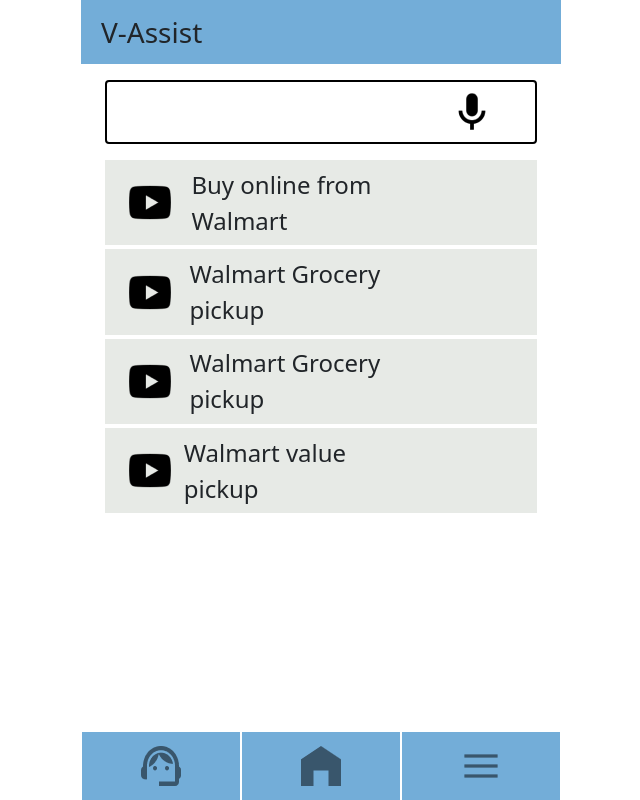
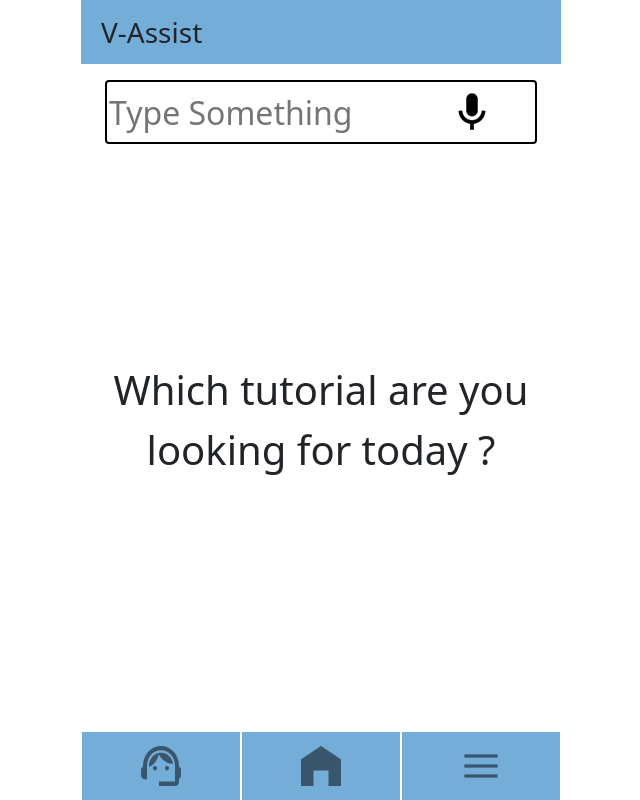
Before and after one commit to guptavashisht24/dp-hci, a React (Create React App) app: page /session in a window 1280 px wide. Shown: the whole page, without its empty margins (319-959 px from the left). Built offline with nearby package versions, Linux system fonts and the light colour scheme.

Commit message:
add tutorials page

```diff
--- a/src/Data/data2.json
+++ b/src/Data/data2.json
@@ -1,60 +1,60 @@
 {
-    "Walmart":{
+    "walmart":{
         "videourl":[
             { "title" : "Order Online", "link" : "https://www.youtube.com/watch?v=-QWyPzTa6wI"},
             { "title" : "Order Online", "link" : "https://www.youtube.com/watch?v=igkXVf9JGDE"},
             { "title" : "Order Online", "link" : "https://www.youtube.com/watch?v=XQAu0duhI8k"}
         ]
     },
-    "Target":{
+    "target":{
         "videourl":[
            { "title" : "Order Online", "link" : "https://www.youtube.com/watch?v=6H4-HYQ3_9M"},
            { "title" : "Order Online", "link" : "https://www.youtube.com/watch?v=Vl38rbMlFe0"},
            { "title" : "Order Online", "link" : "https://www.youtube.com/watch?v=DFRHNhEmTZQ"}
         ]
     },
-    "Kroger":{
+    "kroger":{
         "videourl":[
             { "title" : "Order Online", "link" : "https://www.youtube.com/watch?v=agTdAM2YKic"},
             { "title" : "Order Online", "link" : "https://www.youtube.com/watch?v=KnrHMNcq8JQ"},
             { "title" : "Order Online", "link" : "https://www.youtube.com/watch?v=waXdFrn_yFQ"}
         ]
     },
-    "Tom Thumb":{
+    "tom thumb":{
         "videourl":[
             { "title" : "Order Online", "link" : "https://www.youtube.com/watch?v=Z5bco_CLM20"},
             { "title" : "Order Online", "link" : "https://www.youtube.com/watch?v=hiXk01mMgCo"}
         ]
     },
 
-    "CVS Pharmacy":{
+    "cvs pharmacy":{
         "videourl":[
             { "title" : "Order Online", "link" : "https://www.youtube.com/watch?v=ei4tpvDLSFk"},
             { "title" : "Order Online", "link" : "https://www.youtube.com/watch?v=GV0uLhZDBfo"},
             { "title" : "Order Online", "link" : "https://www.youtube.com/watch?v=vpuceO0nepQ"}
         ]
     },
-    "Walgreens":{
+    "walgreens":{
         "videourl":[
             { "title" : "Order Online", "link" : "https://www.youtube.com/watch?v=yKx8Lr4IYRc"},
             { "title" : "Order Online", "link" : "https://www.youtube.com/watch?v=w8C97CgpbUk"},
             { "title" : "Order Online", "link" : "https://www.youtube.com/watch?v=ReVWxSIEL_w"}
         ]
     },
-    "Medscape":{
+    "medscape":{
         "videourl":[
             { "title" : "Order Online", "link" : "https://www.youtube.com/watch?v=YmNxIwCzixk"},
             { "title" : "Order Online", "link" : "https://www.youtube.com/watch?v=G1wO_8tHpsY"},
             { "title" : "Order Online", "link" : "https://www.youtube.com/watch?v=INWg0OZFCWA"}
         ]
     },
-    "HEB Pharmacy":{
+    "heb pharmacy":{
         "videourl":[
             { "title" : "Order Online", "link" : "https://www.youtube.com/watch?v=nRqLwhyvwJ8"},
             { "title" : "Order Online", "link" : "https://www.youtube.com/watch?v=NqhbJTzB328"}
         ]
     },
-    "Walmart Wellness":{
+    "walmart wellness":{
         "videourl":[
             { "title" : "Order Online", "link" : "https://www.youtube.com/watch?v=OTLrll1T_Ps"},
             { "title" : "Order Online", "link" : "https://www.youtube.com/watch?v=tY6cEjM8Mfw"},
@@ -62,93 +62,93 @@
         ]
     },
 
-    "Subway":{
+    "subway":{
         "videourl":[
             { "title" : "Order Online", "link" : "https://www.youtube.com/watch?v=Np7Gu9oT7qU"},
             { "title" : "Order Online", "link" : "https://www.youtube.com/watch?v=ECc03iR2SCw"},
             { "title" : "Order Online", "link" : "https://www.youtube.com/watch?v=DDGALI7D0Gs"}
         ]
     },
-    "Whataburger":{
+    "whataburger":{
         "videourl":[
             { "title" : "Order Online", "link" : "https://www.youtube.com/watch?v=dQTxo6y5fAs"},
             { "title" : "Order Online", "link" : "https://www.youtube.com/watch?v=4XiJkxGSl2M"}
         ]
     },
-    "Chickfila":{
+    "chickfila":{
         "videourl":[
             { "title" : "Order Online", "link" : "https://www.youtube.com/watch?v=IY54sRv7jEk"},
             { "title" : "Order Online", "link" : "https://www.youtube.com/watch?v=bKGw8HsNwL8"},
             { "title" : "Order Online", "link" : "https://www.youtube.com/shorts/aRruDQtWLOk"
 }        ]
     },
-    "Panda Express":{
+    "panda express":{
         "videourl":[
             { "title" : "Order Online", "link" : "https://www.youtube.com/watch?v=WQJAAJYrr3s"}
         ]
     },
-    "Pizza Hut":{
+    "pizza hut":{
         "videourl":[
             { "title" : "Order Online", "link" : "https://www.youtube.com/watch?v=GJz7YKiit3I"},
             { "title" : "Order Online", "link" : "https://www.youtube.com/watch?v=zZLDQ6tYUPk"}
         ]
     },
 
-    "Starbucks":{
+    "starbucks":{
         "videourl":[
             { "title" : "Order Online", "link" : "https://www.youtube.com/watch?v=5JPZOZPMn18"},
             { "title" : "Order Online", "link" : "https://www.youtube.com/watch?v=DghK5eiDpNA"},
             { "title" : "Order Online", "link" : "https://www.youtube.com/watch?v=EsZMG1XyrLA"}
         ]
     },
-    "Dunkin":{
+    "dunkin":{
         "videourl":[
             { "title" : "Order Online", "link" : "https://www.youtube.com/watch?v=shPGILdwu7M"},
             { "title" : "Order Online", "link" : "https://www.youtube.com/watch?v=EPdR3mhVQFc"},
             { "title" : "Order Online", "link" : "https://www.youtube.com/watch?v=j3KUBAiW07g"}
         ]
     },
-    "Joe Coffee":{
+    "joe coffee":{
         "videourl":[
             { "title" : "Order Online", "link" : "https://www.youtube.com/watch?v=AEGq1ePo794"},
             { "title" : "Order Online", "link" : "https://www.youtube.com/watch?v=_MZkmrA8oN0"},
             { "title" : "Order Online", "link" : "https://www.youtube.com/watch?v=YcKBG5G--9I"}
         ]
     },
-    "Dunn Brothers":{
+    "dunn brothers":{
         "videourl":[
             { "title" : "Order Online", "link" : "https://www.youtube.com/watch?v=QL7jfx22TyI"},
             { "title" : "Order Online", "link" : "https://www.youtube.com/watch?v=VX-uWBZoGQA"}
         ]
     },
 
-    "Chase":{
+    "chase":{
         "videourl":[
             { "title" : "Order Online", "link" : "https://www.youtube.com/watch?v=yIgV4ROD994"},
             { "title" : "Order Online", "link" : "https://www.youtube.com/watch?v=1ZgSwVwA0N8"},
             { "title" : "Order Online", "link" : "https://www.youtube.com/watch?v=jnikcYNAe68"}
         ]
     },
-    "Bank of America":{
+    "bank of america":{
         "videourl":[
             { "title" : "Order Online", "link" : "https://www.youtube.com/watch?v=-cGT_khFQsQ"},
             { "title" : "Order Online", "link" : "https://www.youtube.com/watch?v=2nQ0kyTH9AA"},
             { "title" : "Order Online", "link" : "https://www.youtube.com/watch?v=6PA5C02EOtQ"}
         ]
     },
-    "Wells Fargo":{
+    "wells fargo":{
         "videourl":[
             { "title" : "Order Online", "link" : "https://www.youtube.com/watch?v=sWXsx2vazsQ"},
             { "title" : "Order Online", "link" : "https://www.youtube.com/watch?v=9nwSOLgA6RU"},
             { "title" : "Order Online", "link" : "https://www.youtube.com/watch?v=hREsKzBV2g8"}
         ]
     },
-    "Bank of Texas":{
+    "bank of texas":{
         "videourl":[
             { "title" : "Order Online", "link" : "https://www.youtube.com/watch?v=h9K0vGKnWo4"}
         ]
     },
-    "Truist":{
+    "truist":{
         "videourl":[
             { "title" : "Order Online", "link" : "https://www.youtube.com/watch?v=E37CsoMgVMs"},
             { "title" : "Order Online", "link" : "https://www.youtube.com/watch?v=4TBzs4RbIiY"},
@@ -156,47 +156,47 @@
 }        ]
     },
 
-    "Instagram":{
+    "instagram":{
         "videourl":[
             { "title" : "Order Online", "link" : "https://www.youtube.com/watch?v=P1vtAZoMMuU"},
             { "title" : "Order Online", "link" : "https://www.youtube.com/watch?v=no55N1sHjT8"}
         ]
     },
-    "Whatsapp":{
+    "whatsapp":{
         "videourl":[
             { "title" : "Order Online", "link" : "https://www.youtube.com/watch?v=y3EdIiJeTXk"},
             { "title" : "Order Online", "link" : "https://www.youtube.com/watch?v=hY0ifh_j0yk"},
             { "title" : "Order Online", "link" : "https://www.youtube.com/watch?v=1j5yrurWKuw"}
         ]
     },
-    "Twitter":{
+    "twitter":{
         "videourl":[
             { "title" : "Order Online", "link" : "https://www.youtube.com/watch?v=nrSjS9647Fk"},
             { "title" : "Order Online", "link" : "https://www.youtube.com/watch?v=kVxE4bUaNMc"},
             { "title" : "Order Online", "link" : "https://www.youtube.com/watch?v=BwKwOyb62xs"}
         ]
     },
-    "Snapchat":{
+    "snapchat":{
         "videourl":[
             { "title" : "Order Online", "link" : "https://www.youtube.com/watch?v=SXoDXWLpbmQ"},
             { "title" : "Order Online", "link" : "https://www.youtube.com/watch?v=xDftwRZh0Qc"},
             { "title" : "Order Online", "link" : "https://www.youtube.com/watch?v=MeFwCIY232U"}
         ]
     },
-    "Youtube":{
+    "youtube":{
         "videourl":[
             { "title" : "Order Online", "link" : "https://www.youtube.com/watch?v=MeFwCIY232U"},
             { "title" : "Order Online", "link" : "https://www.youtube.com/watch?v=bs2odsqBBMM"}
         ]
     },
-    "Facebook":{
+    "facebook":{
         "videourl":[
             { "title" : "Order Online", "link" : "https://www.youtube.com/watch?v=8BGZgASN5vI"},
             { "title" : "Order Online", "link" : "https://www.youtube.com/watch?v=xu8rh9Ref4Y"},
             { "title" : "Order Online", "link" : "https://www.youtube.com/watch?v=Ho8ed-OC-34"}
         ]
     },
-    "Tik tok":{
+    "tik tok":{
         "videourl":[
             { "title" : "Order Online", "link" : "https://www.youtube.com/watch?v=fF4hsz_t8ko"},
             { "title" : "Order Online", "link" : "https://www.youtube.com/watch?v=rjjjlJw2cgM"},
@@ -204,45 +204,45 @@
         ]
     },
 
-    "Uber":{
+    "uber":{
         "videourl":[
             { "title" : "Order Online", "link" : "https://www.youtube.com/watch?v=kZp-d-25Qg0"},
             { "title" : "Order Online", "link" : "https://www.youtube.com/watch?v=IPxoItZ7kPk"}
         ]
     },
-    "Lyft":{
+    "lyft":{
         "videourl":[
             { "title" : "Order Online", "link" : "https://www.youtube.com/watch?v=HobCUu4WViQ"},
             { "title" : "Order Online", "link" : "https://www.youtube.com/watch?v=NKYlr8UjYb0"},
             { "title" : "Order Online", "link" : "https://www.youtube.com/watch?v=RvA62g6HWD8"}
         ]
     },
-    "Hitch":{
+    "hitch":{
         "videourl":[
             { "title" : "Order Online", "link" : "https://www.youtube.com/watch?v=knb3YuwjGfw"},
             { "title" : "Order Online", "link" : "https://www.youtube.com/watch?v=gxvboq3urN0"}
         ]
     },
-    "Greyhound":{
+    "greyhound":{
         "videourl":[
             { "title" : "Order Online", "link" : "https://www.youtube.com/watch?v=9FpkVYAlYy0"}
         ]
     },
-    "Redbus":{
+    "redbus":{
         "videourl":[
             { "title" : "Order Online", "link" : "https://www.youtube.com/watch?v=YREsNWgCT7U"},
             { "title" : "Order Online", "link" : "https://www.youtube.com/watch?v=v-cdTw2IXhk"}
         ]
     },
 
-    "Amazon":{
+    "amazon":{
         "videourl":[
             { "title" : "Order Online", "link" : "https://www.youtube.com/watch?v=vhpC4m61w-o"},
             { "title" : "Order Online", "link" : "https://www.youtube.com/watch?v=3P4bK1zSmR0"},
             { "title" : "Order Online", "link" : "https://www.youtube.com/watch?v=NGdgSJPs9Wo"}
         ]
     },
-    "Bestbuy":{
+    "bestbuy":{
         "videourl":[
             { "title" : "Order Online", "link" : "https://www.youtube.com/watch?v=aY6mxVjUSFU"},
             { "title" : "Order Online", "link" : "https://www.youtube.com/watch?v=eWAqImWB1ks"}
@@ -255,18 +255,17 @@
             { "title" : "Order Online", "link" : "https://www.youtube.com/watch?v=x0mEnR10Zuo"}
         ]
     },
-    "Costco":{
+    "costco":{
         "videourl":[
             { "title" : "Order Online", "link" : "https://www.youtube.com/watch?v=XwLQ_Tenk-k"},
             { "title" : "Order Online", "link" : "https://www.youtube.com/watch?v=4m5e-nl6qCg"}
         ]
     },
-    "Ikea":{
+    "ikea":{
         "videourl":[
             { "title" : "Order Online", "link" : "https://www.youtube.com/watch?v=ffja9u6MS-s"},
             { "title" : "Order Online", "link" : "https://www.youtube.com/watch?v=NHADJvsmIOk"}
         ]
     }
 
-
 }
--- a/src/pages/Tutorials/index.js
+++ b/src/pages/Tutorials/index.js
@@ -1,4 +1,4 @@
-import React from "react";
+import React, {useState, useEffect} from "react";
 import './index.css'
 import Header from '../../components/Header';
 import Menu from '../../components/Menu'
@@ -6,72 +6,173 @@
 import YouTube from '../../images/youtube.png'
 import data from "../../Data/data2.json"
 
+const categories = [
+    "Walmart",
+    "Target",
+    "Kroger",
+    "Tom Thumb",
+    "CVS Pharmacy",
+    "Walgreens",
+    "Medscape",
+    "HEB Pharmacy",
+    "Walmart Wellness",
+    "Subway",
+    "Whataburger",
+    "Chickfila",
+    "Panda Express",
+    "Pizza Hut",
+    "Starbucks",
+    "Dunkin",
+    "Joe Coffee",
+    "Dunn Brothers",
+    "Chase",
+    "Bank of America",
+    "Wells Fargo",
+    "Bank of Texas",
+    "Truist",
+    "Instagram",
+    "Whatsapp",
+    "Twitter",
+    "Snapchat",
+    "Youtube",
+    "Facebook",
+    "Tik tok",
+    "Uber",
+    "Lyft",
+    "Hitch",
+    "Greyhound",
+    "Redbus",
+    "Amazon",
+    "Bestbuy",
+    "ebay",
+    "Costco",
+    "Ikea"
+]
+function AppSearch() {
+    const [display, setDisplay] = useState(false);
+    const [options, setOptions] = useState(categories);
+    const [search, setSearch] = useState("");
+    const [loaders, updateLoaders] = useState(false)
+    const [result, updateResult] = useState([])
 
-function AppSearch() {
-    return (
-        <div className="pb8">
-            <Header />
-            <div className="">
-                <div className="search">
-                    <div className="w75">
-                        <input type="text"></input>
-                    </div>
-                    <div className="w20">
-                        <img src={Microphone} />
-                    </div>
+    const GetSpeech = () => {
+        const SpeechRecognition = window.SpeechRecognition || window.webkitSpeechRecognition;
+
+        let recognition = new SpeechRecognition();
+        recognition.onstart = () => {
+            console.log("started");
+        }
+        recognition.onspeechend = () => {
+            console.log("stopped listening");
+            recognition.stop();
+        }
+        recognition.onresult = (result) => {
+            setSearch(result.results[0][0].transcript);
+            setDisplay(false)
+        }
+
+        recognition.start();
+    }
+
+    useEffect(()=>{
+        if(!display && search)
+            fetchData()
+    }, [display, search])
+
+    const renderLoaders = () => {
+        return(
+            <div>
+                <div className="loaderDiv">
+
+                </div>
+                <div className="loaderDiv">
+
+                </div>
+                <div className="loaderDiv">
+
                 </div>
             </div>
-            <div className="results">
-                <div className="actionsTutorials">
-                    <a href="#">
+        )
+    }
+
+
+    const fetchData = () => {
+        setDisplay(false)
+        updateLoaders(true)
+        setTimeout(()=>{
+            if(search.toLowerCase() in data){
+                updateLoaders(false)
+                updateResult(data[search.toLowerCase()].videourl)
+            } else {
+                updateLoaders(false)
+                updateResult([])
+            }
+        },2000)
+    }
+
+    const renderResults = () =>{
+       if(result.length>0){
+        const results = result.map((value, index)=>{
+            return (
+                <div key={index} className="actionsTutorials">
+                    <a href={value.link}>
                         <div className="list">
                             <div className="icon">
                                 <img src={YouTube} />
                             </div>
                             <div className="content">
-                                Buy online from Walmart
+                                {value.title}
                             </div>
                         </div>
                     </a>
                 </div>
+            )
+        })
 
-                <div className="actionsTutorials">
-                    <a href="#">
-                        <div className="list">
-                            <div className="icon">
-                                <img src={YouTube} />
-                            </div>
-                            <div className="content">
-                                Walmart Grocery pickup
-                            </div>
-                        </div>
-                    </a>
+        return results
+       } else {
+        if(search.length===0){
+            return <div className="failText"> Which tutorial are you looking for today ?</div>
+        } else {
+            return <div className="failText">Hmm, Tutorials not found :/ Try Something else</div>
+        }
+       }
+    }
+    return (
+        <div className="pb8">
+            <Header />
+            <div className="">
+                <div className="search" onClick={() => setDisplay(!display)}>
+                    <div className="w75">
+                        <form onSubmit={(e)=>{e.preventDefault();fetchData()}}>
+                        <input type="text" placeholder="Type Something" value={search} onChange={event => setSearch(event.target.value)}></input>
+                        </form>
+                    </div>
+                    <div className="w20" onClick={()=>{GetSpeech()}}>
+                        <img src={Microphone} />
+                    </div>
                 </div>
-                <div className="actionsTutorials">
-                    <a href="#">
-                        <div className="list">
-                            <div className="icon">
-                                <img src={YouTube} />
-                            </div>
-                            <div className="content">
-                                Walmart Grocery pickup
-                            </div>
-                        </div>
-                    </a>
-                </div>
-                <div className="actionsTutorials">
-                    <a href="#">
-                        <div className="list">
-                            <div className="icon">
-                                <img src={YouTube} />
-                            </div>
-                            <div className="content">
-                                Walmart value pickup
-                            </div>
-                        </div>
-                    </a>
-                </div>
-
+                {display && <div className="autoContainer">
+                    {options.filter((name) => {
+                        return name.toLowerCase().indexOf(search.toLowerCase()) > -1
+                    })
+                        .map((value, i) => {
+                            return (
+                                <div
+                                    onClick={() => { setSearch(value); setDisplay(false);}}
+                                    className="option"
+                                    key={i}
+                                    tabIndex="0"
+                                >
+                                    <span>{value}</span>
+                                </div>
+                            );
+                        })}
+                </div>}
+            </div>
+            <div className="results">
+            {loaders && renderLoaders()}
+            {!loaders && renderResults()}
             </div>
             <Menu type="fixed" />
         </div>
```
Also changed, not shown: src/pages/Tutorials/index.css (+9 -0 lines).
